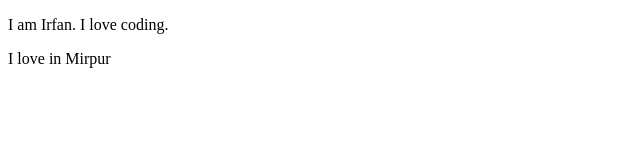
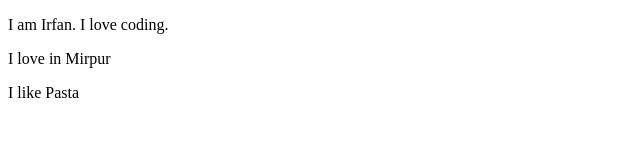
Before and after one commit to irfan-rumon/Testing, a plain HTML site: page about.html in a window 1280 px wide. Shown: the full height of the page, 0-640 px from the left. Drawn offline with Linux system fonts and the light colour scheme.

Commit message:
about.html furthur modified

```diff
--- a/about.html
+++ b/about.html
@@ -9,5 +9,6 @@
 <body>
     <p>I am Irfan. I love coding.</p>
     <p>I love in Mirpur</p>
+    <p>I like Pasta</p>
 </body>
 </html>
```
